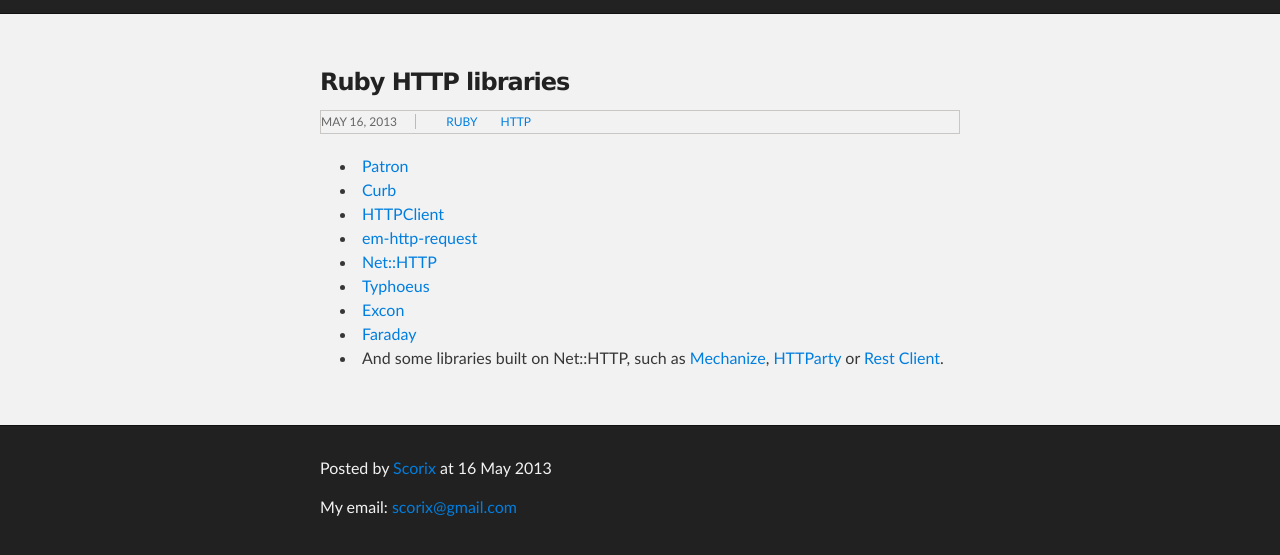
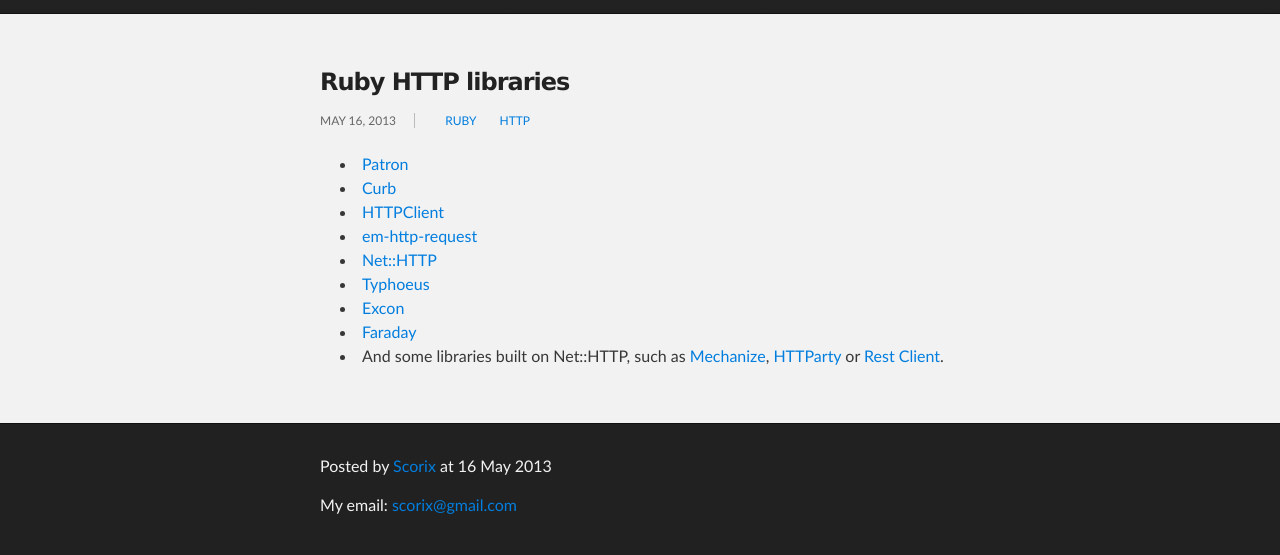
Before and after one commit to scorix/scorix.github.io, a Jekyll site: the page built from _posts/2013-05-16-ruby-http-libraries.markdown, in a window 1280 px wide. Shown: the part 196-751 px from the top of the page. Built offline with Jekyll 4.4.1, drawn with Linux system fonts in a browser that asks for light colours; comment, search, counter and statistics services are not loaded.

```diff
--- a/css/stylesheet.css
+++ b/css/stylesheet.css
@@ -417,7 +417,7 @@
 }
 
 div.meta_wrapper {
-    border: 1px solid #C9C6C3;
+    border: 1px 0 solid #C9C6C3;
     color: #666;
     font-size: 12px;
     line-height: 20px;
```
